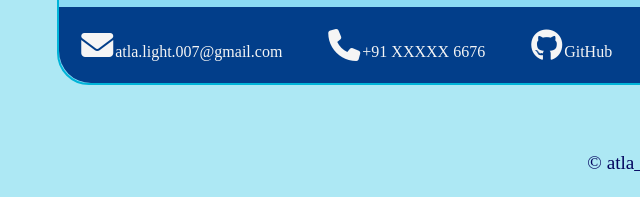
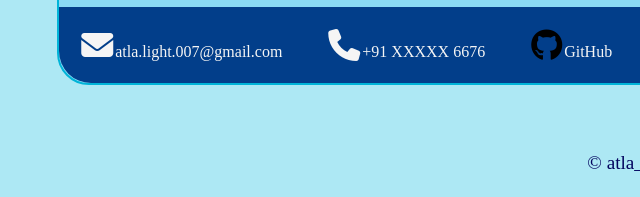
Before and after one commit to Atla-light/Blue-portfolio, a plain HTML site: page index.html in a window 1280 px wide. Shown: the part 801-998 px from the top of the page, 10-650 px from the left. Drawn offline with Linux system fonts and the light colour scheme.

Commit message:
GitHub icon styled to black

```diff
--- a/style.css
+++ b/style.css
@@ -50,6 +50,9 @@ body{
     color: var(--aqua);
     transition: 3s;
     text-shadow: 0px 10px 12px var(--light-blue);
+}
+#github i{
+       color:#000;
 }
 .content{
     background-color:#8adaf5;
```
